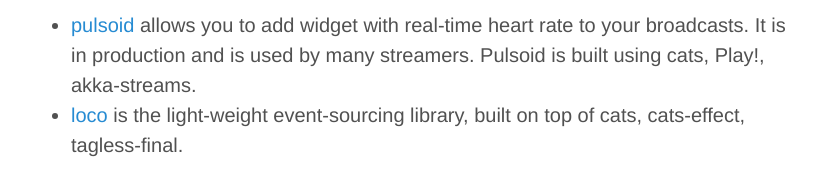
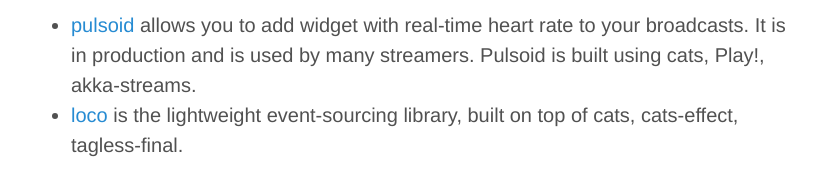
Before and after one commit to yarhrn/yarhrn.github.io, a Jekyll site: the page built from projects.md, in a window 1280 px wide. Shown: the part 189-385 px from the top of the page, without its empty margins (229-1045 px from the left). Built offline with Jekyll 4.4.1, drawn with Linux system fonts in a browser that asks for light colours.

Commit message:
improvements

```diff
--- a/_config.yml
+++ b/_config.yml
@@ -3,7 +3,7 @@
 
 title:  "Yaroslav's blog"
 author:
-  name:  'Jekyll Minimal Theme Team'
+  name:  'Yaroslav Hryniuk'
 
 ## note:
 #  use site.path in your templates to make it work for both protocols e.g. http and https
--- a/_layouts/default.html
+++ b/_layouts/default.html
@@ -5,6 +5,7 @@
    <title>{{ page.title }} - {{ site.title }}</title>
    <link rel="stylesheet" type="text/css" href="{{ site.path }}/css/style.css" >
    <link rel="alternate" type="application/atom+xml" href="{{ site.path }}/feed.xml" title="News Feed">
+   {% include analytics.html %}
 </head>
 <body>
 
--- a/projects.md
+++ b/projects.md
@@ -6,4 +6,4 @@ title: Projects
 # Projects
 
 * [pulsoid](https://pulsoid.net) allows you to add widget with real-time heart rate to your broadcasts. It is in production and is used by many streamers. Pulsoid is built using cats, Play!, akka-streams.
-* [loco](https://github.com/yarhrn/loco) is the light-weight event-sourcing library, built on top of cats, cats-effect, tagless-final.
+* [loco](https://github.com/yarhrn/loco) is the lightweight event-sourcing library, built on top of cats, cats-effect, tagless-final.
```
Also changed, not shown: _includes/analytics.html (added, +9 -0 lines), talks.html (+1 -7 lines), 5 other files.
